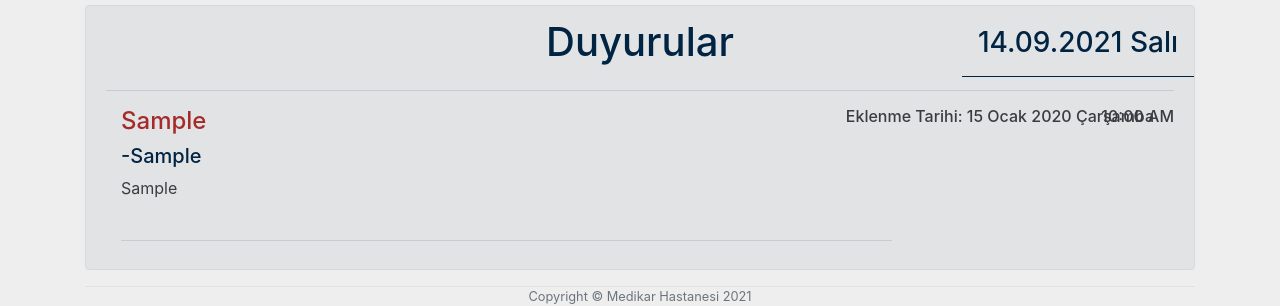
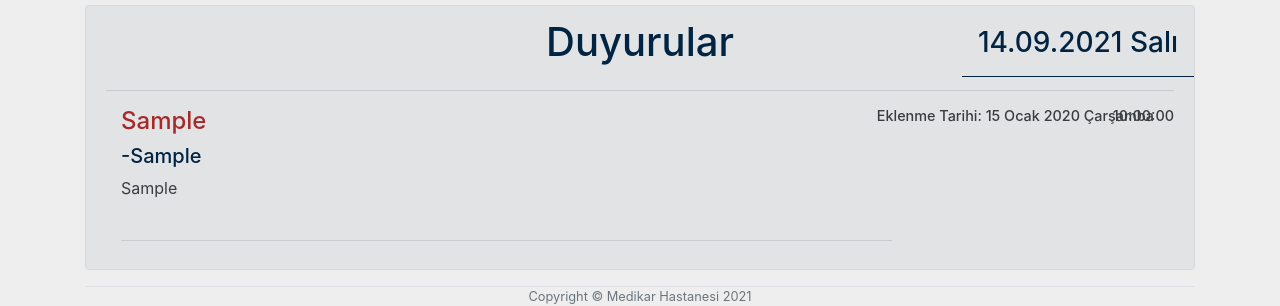
Before and after one commit to duhanbayrak/medikar-hastanesi-personel-yonetim-sistemi, a Node server app: page / in a window 1280 px wide. Shown: the part 1027-1333 px from the top of the page. Run offline with Node 20, Linux system fonts and the light colour scheme; tables that the repository leaves empty hold one stand-in row (values such as "Sample post"); some libraries are stand-ins or nearby versions.

Commit message:
make it better

```diff
--- a/views/index.ejs
+++ b/views/index.ejs
@@ -1,4 +1,10 @@
 <%- include('partials/header') %>
+<style>
+    .fs{
+        font-size: 0.9rem;
+    }
+</style>
+
     <div class="row ">
         <div class="slider col col-lg-12">
             <div id="carouselExampleIndicators" class="carousel slide mt-2 w-100" data-ride="carousel"
@@ -60,8 +66,8 @@
                     <% duyurular.forEach(e=> { %>
                         <div class="col-lg-12">
                              <h4 style="color: brown;"> <%=e.baslik %> </h4>
-                             <h6 style="float: right; position: absolute; top: 0; right: 20px;">Eklenme Tarihi: <%= e.date.toLocaleDateString('tr-TU',options) %></h6>
-                             <h6 style="float: right; position: absolute; top: 0; right: 0;"><%=  e.date.toLocaleTimeString([], {hour: '2-digit', minute:'2-digit'})%> </h6>
+                             <h6 class="fs" style="float: right; position: absolute; top: 0; right: 20px;">Eklenme Tarihi: <%= e.date.toLocaleDateString('tr-TU',options) %></h6>
+                             <h6 class="fs" style="float: right; position: absolute; top: 0; right: 0;"><%=  e.date.toLocaleTimeString('tr-TU',[], {hour: '2-digit', minute:'2-digit'})%> </h6>
                         </div>
                         <div class="col-lg-9" >
                             <div>
```
